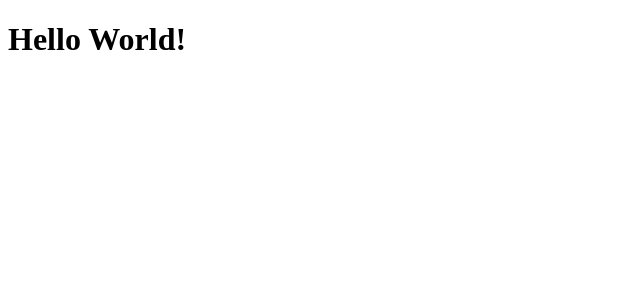
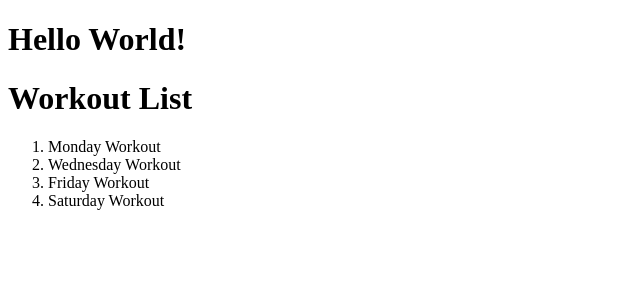
Before and after one commit to Alg0r3/daily-quests-vue, a Vue app: page / in a window 1280 px wide. Shown: the top 300 px of the page, without its empty margins (0-640 px from the left). Built offline with nearby package versions, Linux system fonts and the light colour scheme.

Commit message:
feat: display list of workouts

```diff
--- /dev/null
+++ b/public/fixtures/workouts.json
@@ -0,0 +1,18 @@
+[
+  {
+    "id": "1",
+    "name": "Monday Workout"
+  },
+  {
+    "id": "2",
+    "name": "Wednesday Workout"
+  },
+  {
+    "id": "3",
+    "name": "Friday Workout"
+  },
+  {
+    "id": "4",
+    "name": "Saturday Workout"
+  }
+]
--- a/src/App.vue
+++ b/src/App.vue
@@ -1,9 +1,11 @@
-<script setup>
+<script setup lang="js">
+import WorkoutList from '@/features/workouts/components/WorkoutList.vue'
 import { RouterView } from 'vue-router'
 </script>
 
 <template>
   <h1>Hello World!</h1>
+  <WorkoutList />
   <RouterView />
 </template>
 
--- /dev/null
+++ b/src/features/workouts/api/workouts.api.js
@@ -0,0 +1,8 @@
+import { get } from '@/shared/http/client.js'
+
+/** @typedef {{ id: string, name: string }} Workout */
+
+/** @returns {Promise<Workout[]>} */
+export async function getWorkouts() {
+  return await get('/fixtures/workouts.json')
+}
--- /dev/null
+++ b/src/features/workouts/components/WorkoutList.vue
@@ -0,0 +1,23 @@
+<script setup lang="js">
+import { onMounted, ref } from 'vue'
+import { getWorkouts } from '../api/workouts.api.js'
+
+/** @typedef {id: string, name: string} Workout */
+
+const workouts = ref(/** @type {Workout[]} */[])
+
+onMounted(async () => {
+  workouts.value = await getWorkouts()
+})
+</script>
+
+<template>
+  <h1>Workout List</h1>
+  <ol>
+    <li v-for="workout in workouts" :key="workout.id">
+      {{ workout.name }}
+    </li>
+  </ol>
+</template>
+
+<style scoped></style>
--- /dev/null
+++ b/src/shared/http/client.js
@@ -0,0 +1,6 @@
+import axios from 'axios'
+
+export async function get(url) {
+    const response = await axios.get(url)
+    return response.data
+}
```
